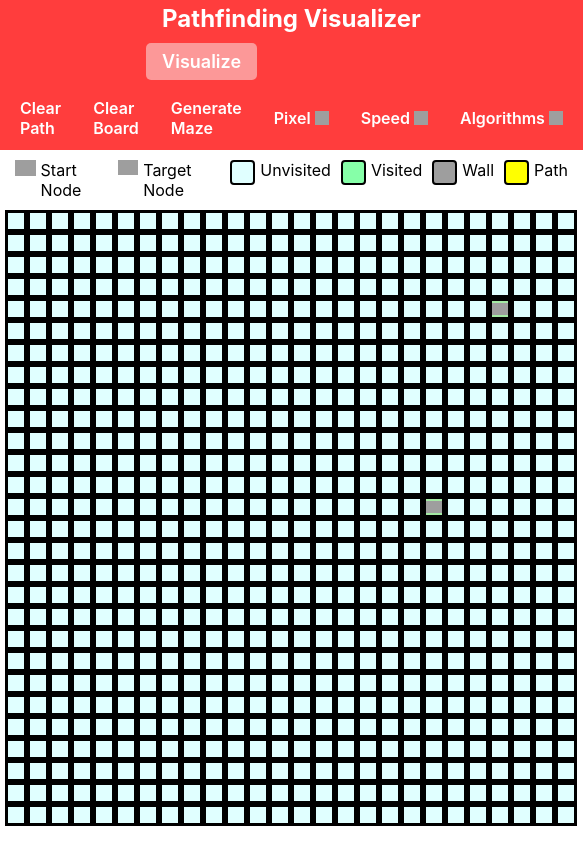
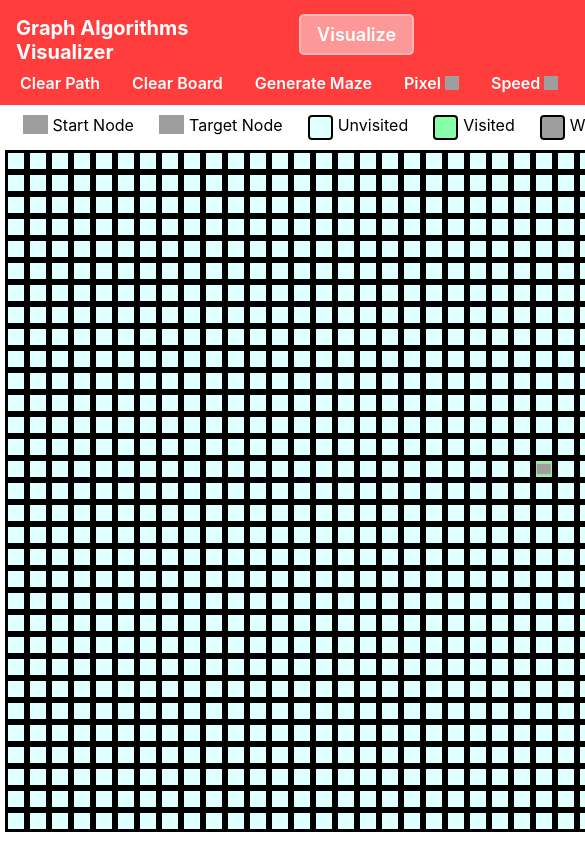
Before and after one commit to RohanKrMahato/GraphAlgorithmsVisualizer, a React (Create React App) app: page / in a window 390 px wide. Shown: the top 844 px of the page, 585 px wide, since content can reach past the window. Built offline with nearby package versions, Linux system fonts and the light colour scheme; grey boxes are pictures that could not be loaded.

Commit message:
nav bar fixed

```diff
--- a/src/App.css
+++ b/src/App.css
@@ -50,13 +50,13 @@
 
 @keyframes radiatesourcetarget {
   0% {
-    transform: scale(0.8);
+    transform: scale(0.7);
   }
   50% {
-    transform: scale(1);
+    transform: scale(0.9);
   }
   100% {
-    transform: scale(0.8);
+    transform: scale(0.7);
   }
 }
 
--- a/src/components/navbar/Navbar.css
+++ b/src/components/navbar/Navbar.css
@@ -1,4 +1,5 @@
 nav{
+    position: relative;
     padding:4px;
     display: flex;
     align-items:center;
@@ -7,23 +8,51 @@ nav{
     background-color: var(--clr-navy);
 }
 
-.logo{
-    padding:0 16px;
-    color:white;
-    font-size:x-large;
-    font-weight:bolder;
+.logo {
+    padding: 0 16px;
+    color: white;
+    font-size:25px;
+    display: flex;
+    flex-direction: column;
+    font-weight: bolder;
+    position: absolute;
+    top: 50%;
+    transform: translateY(-50%);
+    left: 0;
+    transition:0.5s;
 }
+.logo:hover {
+    transform: translateY(-50%) scale(1.1);
+    text-shadow:
+        1px 1px 0 black,
+        -1px -1px 0 black,
+        1px -1px 0 black,
+        -1px 1px 0 black,
+        1px 0 0 black,
+        -1px 0 0 black,
+        0 1px 0 black,
+        0 -1px 0 black;
+}
+
+
 .btn{
     background-color: var(--primary-clr);
     color:white;
     margin-top: 10px;
     padding: 8px 16px;
     border-radius:5px;
+    border:2px solid rgba(255, 255, 255, 0.294);
     cursor:pointer;
     justify-self:start;
     text-align: center;
     font-size:large;
     font-weight:600;
+    transition: 0.5s;
+}
+.btn:hover{
+    background-color: #f98383;
+    border:2px solid black;
+    color:black;
 }
 .nav-menu{
     display:flex;
@@ -54,12 +83,16 @@ nav{
     font-weight: 600;
     align-items:center;
     gap:4px;
+    white-space: nowrap;
 }
 .nav-menu>li>a:hover{
     color:var(--secondary-clr);
 }
 .nav-menu>li.active>a{
     background-color:var(--primary-clr);
+}
+.nav-menu>li.active>a:hover{
+    color:white;
 }
 .drop-menu>li>a:hover{
     background-color: var(--primary-clr);
@@ -69,6 +102,7 @@ color:white;
 padding:8px;
 display:block;
 border-radius:4px;
+margin-top:2px;
 }
 /* doubt */
 .drop-menu>li.active>a{
@@ -81,3 +115,26 @@ border-radius:4px;
     width:14px;
     background:url("C:\Users\Rohan Kumar Mahato\Desktop\project1\src\assets\icon\caret-down.svg")
 }
+
+
+@media (max-width: 925px) {
+    .logo {
+        font-size: 20px;
+        top:40px;
+    }
+}
+
+/*
+
+@media (min-width: 601px) and (max-width: 1024px) {
+    .logo {
+        font-size: 22px;
+        padding: 0 12px;
+    }
+}
+@media (min-width: 1025px) {
+    .logo {
+        font-size: 25px;
+        padding: 0 16px;
+    }
+} */
--- a/src/components/navbar/Navbar.js
+++ b/src/components/navbar/Navbar.js
@@ -115,7 +115,7 @@ document.addEventListener('click', (e) => {
         <>
             <nav>
                 <div className='logobtnalign'>
-                <a href='./index.html' className='logo'>Pathfinding Visualizer</a>
+                <a href='./index.html' className='logo'><div>Graph Algorithms</div> <div>Visualizer</div></a>
                 <div className='btn' id='visualize'>Visualize</div>
                 </div>
 
```
